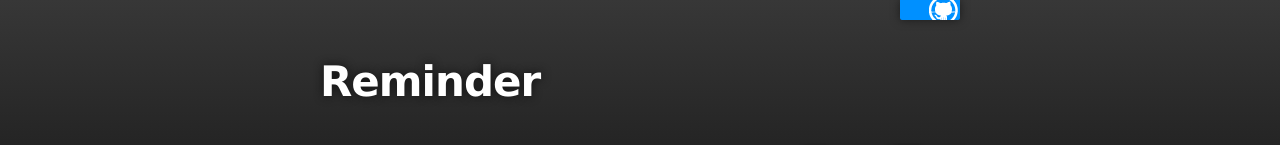
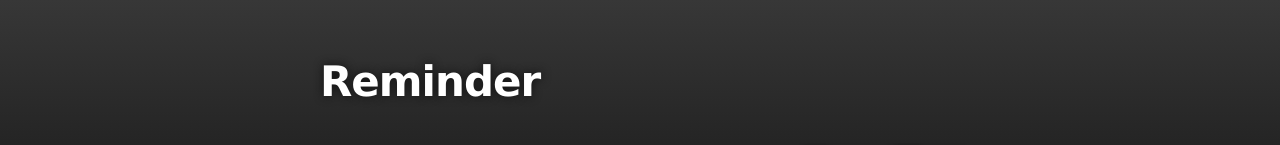
Before and after one commit to DeckOfPandas/reminder, a plain HTML site: page index.html in a window 1280 px wide. Shown: the top 145 px of the page. Drawn offline with Linux system fonts and the light colour scheme.

Commit message:
Everything around 'View on Github text' deleted too

```diff
--- a/index.html
+++ b/index.html
@@ -16,7 +16,7 @@
     <!-- HEADER -->
     <div id="header_wrap" class="outer">
         <header class="inner">
-          <a id="forkme_banner" href="https://github.com/DeckOfPandas/reminder"></a>
+
 
           <h1 id="project_title">Reminder</h1>
           <h2 id="project_tagline"></h2>
```
